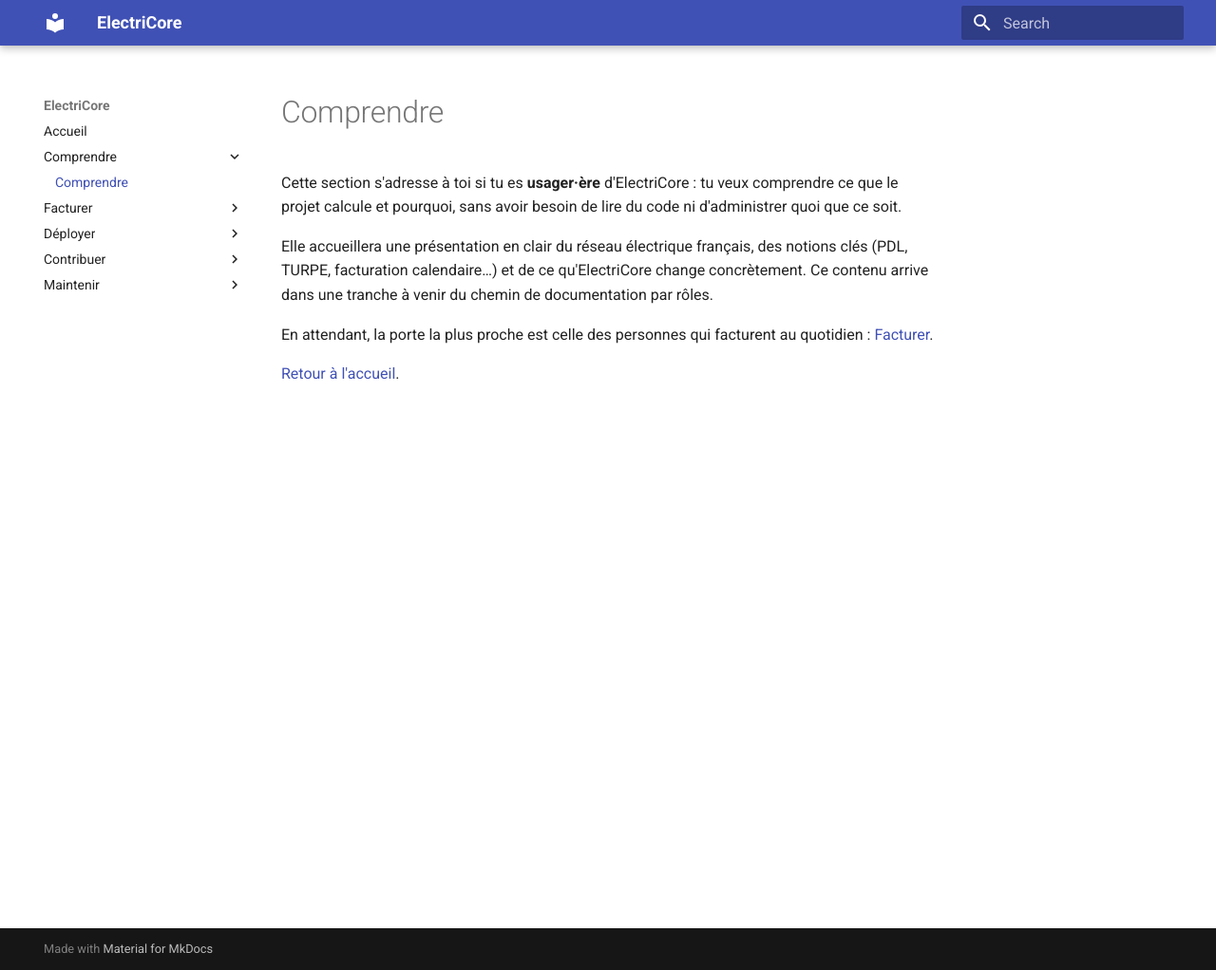
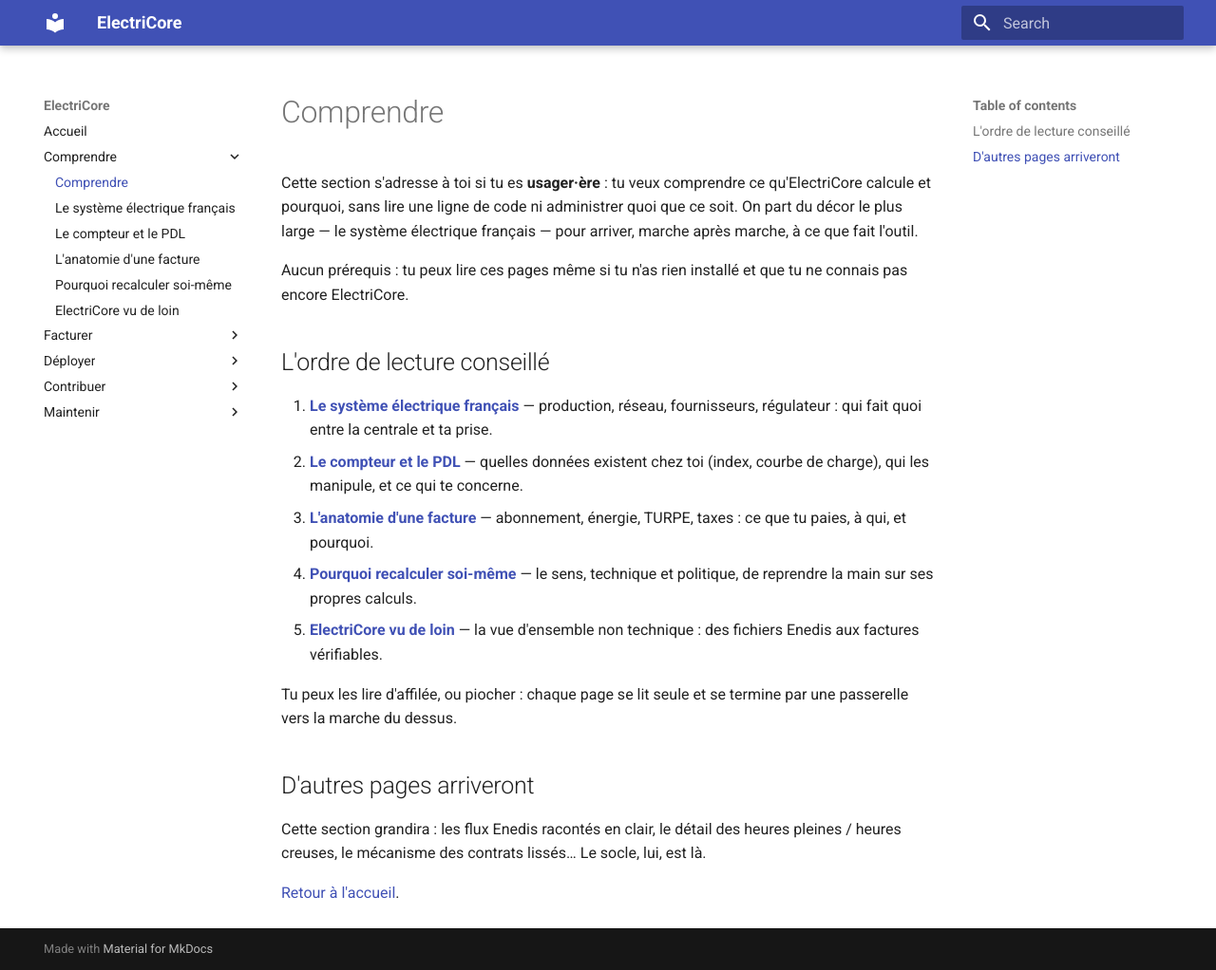
Before and after one commit to Energie-De-Nantes/electricore, an MkDocs documentation site: the page built from docs/comprendre/index.md, in a window 1280 px wide and 1022 px high. Shown: the whole window at 95% size. Built offline with MkDocs 1.6.1 and Material for MkDocs 9.7.7, drawn with Linux system fonts in a browser that asks for light colours.

Commit message:
feat(docs): comprendre — index de section en escalier + 5 pages dans la nav (#558)
Réécriture du stub d'accueil en vraie page d'entrée : ordre de lecture
conseillé des 5 pages du socle. Ajout des 5 pages à la nav mkdocs (section
Comprendre uniquement).

Co-Authored-By: Claude Fable 5 <noreply@anthropic.com>

```diff
--- a/docs/comprendre/index.md
+++ b/docs/comprendre/index.md
@@ -1,15 +1,36 @@
+---
+fraicheur: 2026-07-04
+---
+
 # Comprendre
 
-Cette section s'adresse à toi si tu es **usager·ère** d'ElectriCore : tu veux
-comprendre ce que le projet calcule et pourquoi, sans avoir besoin de lire du
-code ni d'administrer quoi que ce soit.
+Cette section s'adresse à toi si tu es **usager·ère** : tu veux comprendre ce
+qu'ElectriCore calcule et pourquoi, sans lire une ligne de code ni administrer quoi que
+ce soit. On part du décor le plus large — le système électrique français — pour arriver,
+marche après marche, à ce que fait l'outil.
 
-Elle accueillera une présentation en clair du réseau électrique français, des
-notions clés (PDL, TURPE, facturation calendaire…) et de ce qu'ElectriCore
-change concrètement. Ce contenu arrive dans une tranche à venir du chemin de
-documentation par rôles.
+Aucun prérequis : tu peux lire ces pages même si tu n'as rien installé et que tu ne
+connais pas encore ElectriCore.
 
-En attendant, la porte la plus proche est celle des personnes qui facturent
-au quotidien : [Facturer](../facturiste/changelog-facturiste.md).
+## L'ordre de lecture conseillé
+
+1. **[Le système électrique français](systeme-electrique.md)** — production, réseau,
+   fournisseurs, régulateur : qui fait quoi entre la centrale et ta prise.
+2. **[Le compteur et le PDL](compteur-pdl.md)** — quelles données existent chez toi
+   (index, courbe de charge), qui les manipule, et ce qui te concerne.
+3. **[L'anatomie d'une facture](anatomie-facture.md)** — abonnement, énergie, TURPE,
+   taxes : ce que tu paies, à qui, et pourquoi.
+4. **[Pourquoi recalculer soi-même](pourquoi-recalculer.md)** — le sens, technique et
+   politique, de reprendre la main sur ses propres calculs.
+5. **[ElectriCore vu de loin](electricore-vu-de-loin.md)** — la vue d'ensemble non
+   technique : des fichiers Enedis aux factures vérifiables.
+
+Tu peux les lire d'affilée, ou piocher : chaque page se lit seule et se termine par une
+passerelle vers la marche du dessus.
+
+## D'autres pages arriveront
+
+Cette section grandira : les flux Enedis racontés en clair, le détail des heures
+pleines / heures creuses, le mécanisme des contrats lissés… Le socle, lui, est là.
 
 [Retour à l'accueil](../index.md).
--- a/mkdocs.yml
+++ b/mkdocs.yml
@@ -19,6 +19,11 @@ nav:
   - Accueil: index.md
   - Comprendre:
       - comprendre/index.md
+      - Le système électrique français: comprendre/systeme-electrique.md
+      - Le compteur et le PDL: comprendre/compteur-pdl.md
+      - L'anatomie d'une facture: comprendre/anatomie-facture.md
+      - Pourquoi recalculer soi-même: comprendre/pourquoi-recalculer.md
+      - ElectriCore vu de loin: comprendre/electricore-vu-de-loin.md
   - Facturer:
       - Guide facturiste: facturiste/changelog-facturiste.md
       - Bot Telegram (facturiste): guide-bot-facturiste.md
```
